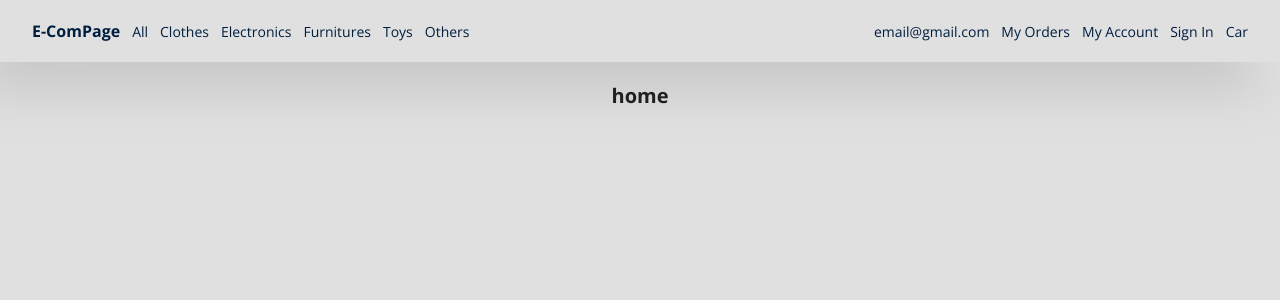
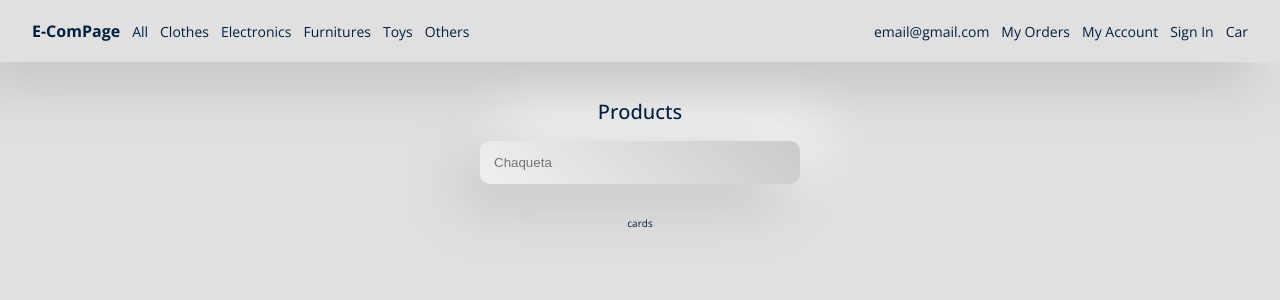
Before and after one commit to IngDonovan/e-commerce-react-sass, a React (Vite) app: page /toys in a window 1280 px wide. Shown: the top 300 px of the page. Built offline with nearby package versions, Linux system fonts and the light colour scheme.

Commit message:
home page

```diff
--- a/src/Components/Layout/Layout.scss
+++ b/src/Components/Layout/Layout.scss
@@ -1,6 +1,8 @@
+@import '../../index.scss';
+
 .layout {
     display: flex;
     flex-direction: column;
     align-items: center;
-
+    color: $primary-color;
 }
--- a/src/Components/Layout/index.jsx
+++ b/src/Components/Layout/index.jsx
@@ -2,9 +2,9 @@ import './Layout.scss';
 
 const Layout = ({ children }) => {
     return(
-        <div className="layout flex flex-col items-center bg-[#212121] text-white">
+        <main className="layout flex flex-col items-center bg-[#212121] text-white">
             {children}
-        </div>
+        </main>
     );
 };
 
--- /dev/null
+++ b/src/Pages/Home/Home.scss
@@ -0,0 +1,43 @@
+@import '../../index.scss';
+
+
+.searchSection{
+    width: 320px;
+    display: flex;
+    flex-direction: column;
+    justify-content: center;
+    align-items: center;
+    margin-bottom: 16px;
+
+    div {
+        position: relative;
+        margin: 16px 0px;
+        h1{
+            font-size: $tx-xxl;
+            font-weight: 500;
+        }
+    }
+    input {
+        width: 100%;
+        display: flex;
+        padding: 14px;
+        border-radius: 10px;
+        border: none;
+        background: $bg-linearGrad;
+        box-shadow: $shad-Flat;
+    }
+    input::placeholder {
+        color: #757575;
+      }
+    input:focus {
+        outline-color: rgb(0, 119, 255);
+    }
+
+}
+
+.cardsView {
+    display: grid;
+    grid-template-columns: 1fr;
+    gap: 16px;
+    margin: 16px 0px;
+}
--- a/src/Pages/Home/index.jsx
+++ b/src/Pages/Home/index.jsx
@@ -1,13 +1,25 @@
 import { useContext } from "react";
 import Layout from "../../Components/Layout";
-
+import './Home.scss';
 
 const Home = () => {
-    return(
-        <Layout>
-            <h1>home</h1>
-        </Layout>
-    );
+  return (
+    <Layout>
+      <section className="searchSection">
+        <div className="title">
+            <h1>Products</h1>
+        </div>
+        <input className="search"
+            type="text"
+            placeholder="Chaqueta"
+            // onChange={(event) => setSearchByTitle(event.target.value)}
+            />
+      </section>
+      <section className="cardsView">
+        cards
+      </section>
+    </Layout>
+  );
 };
 
 export default Home;
--- a/src/index.scss
+++ b/src/index.scss
@@ -10,8 +10,11 @@ $tx-sm: 1.2rem;
 $tx-base: 1.4rem;
 $tx-l: 1.6rem;
 $tx-xl: 1.8rem;
+$tx-xxl: 2rem;
+$bg-linearGrad:linear-gradient(225deg, #cacaca, #f0f0f0);
 $shad-Flat:-20px 20px 60px #bebebe,
 20px -20px 60px #ffffff;
+
 
 
 * {
```
